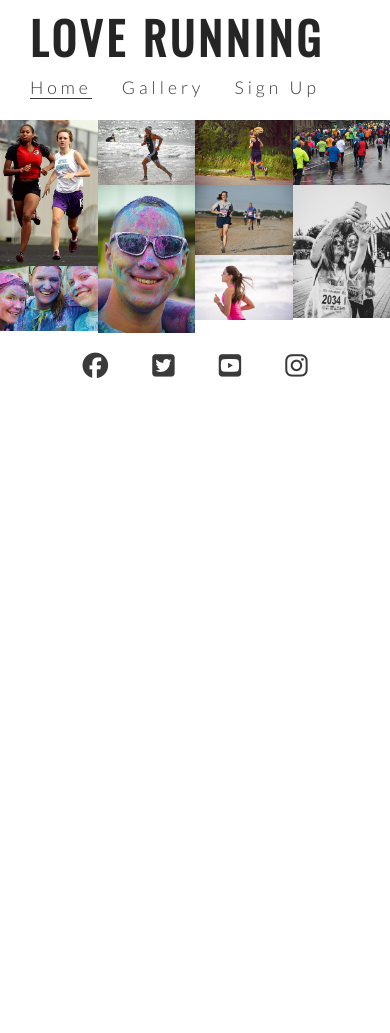
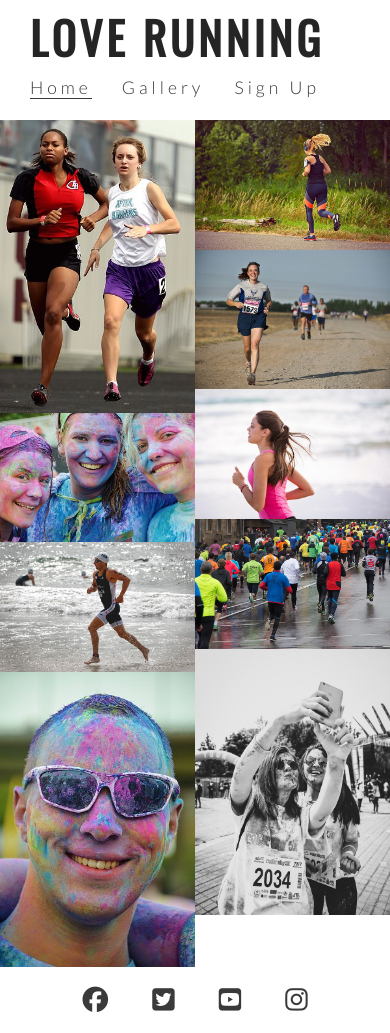
Before and after one commit to lukemunsch/love-running, a plain HTML site: page gallery.html in a window 390 px wide. Before the commit the page ends 844 px from the top, so only its background shows below. Drawn offline with nearby package versions, Linux system fonts and the light colour scheme.

Commit message:
add repsonsive design for gallery page with screens smaler than tablet

```diff
--- a/assets/css/style.css
+++ b/assets/css/style.css
@@ -312,4 +312,15 @@ hr {
         text-align: center;
         padding: 20px;
     }
+
+    #photos {
+        column-count: 3;
+    }
 }
+
+/*gallery screen size column changing to 2*/
+@media screen and (max-width: 800px) {
+    #photos {
+        column-count: 2;
+    }
+}
```
